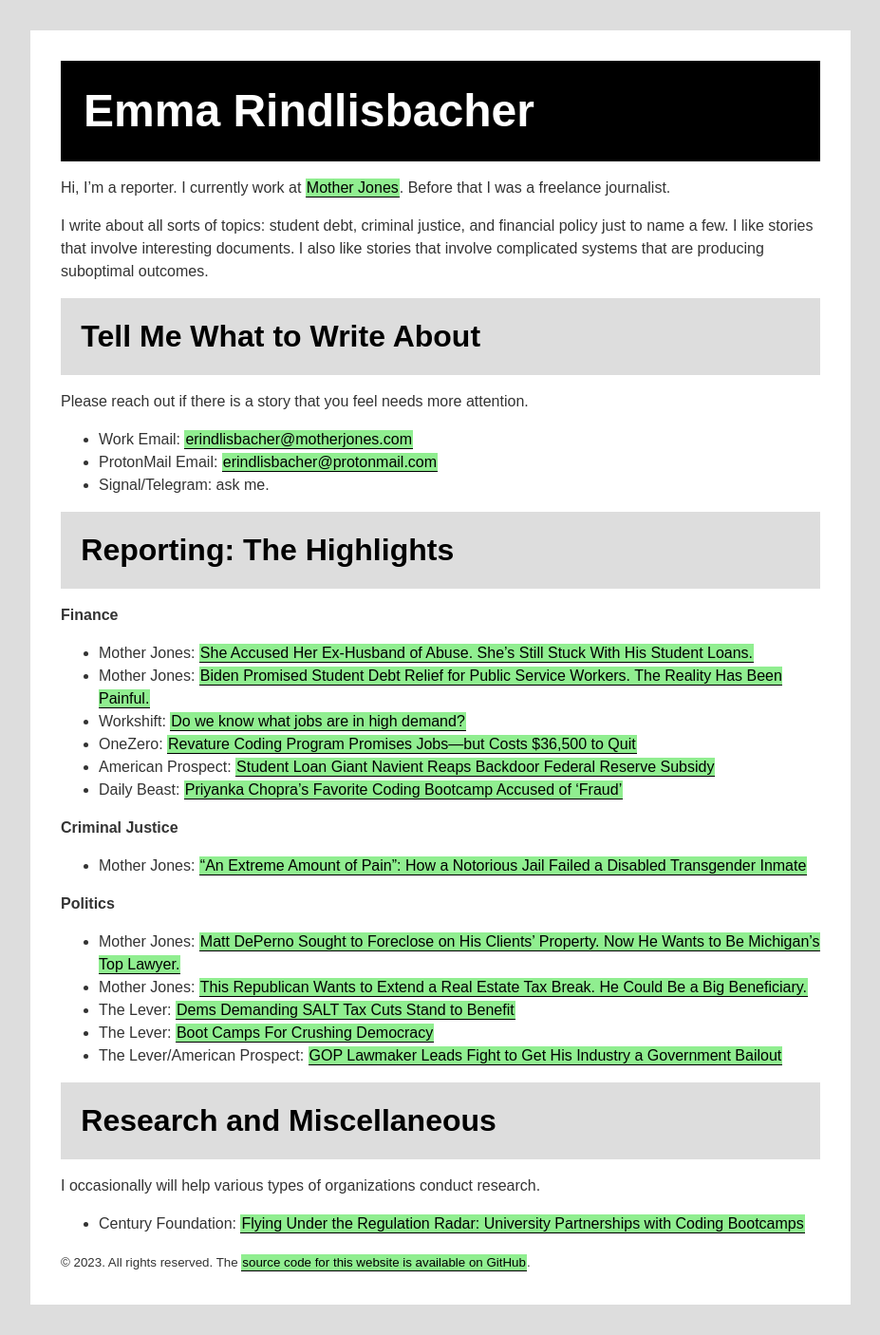
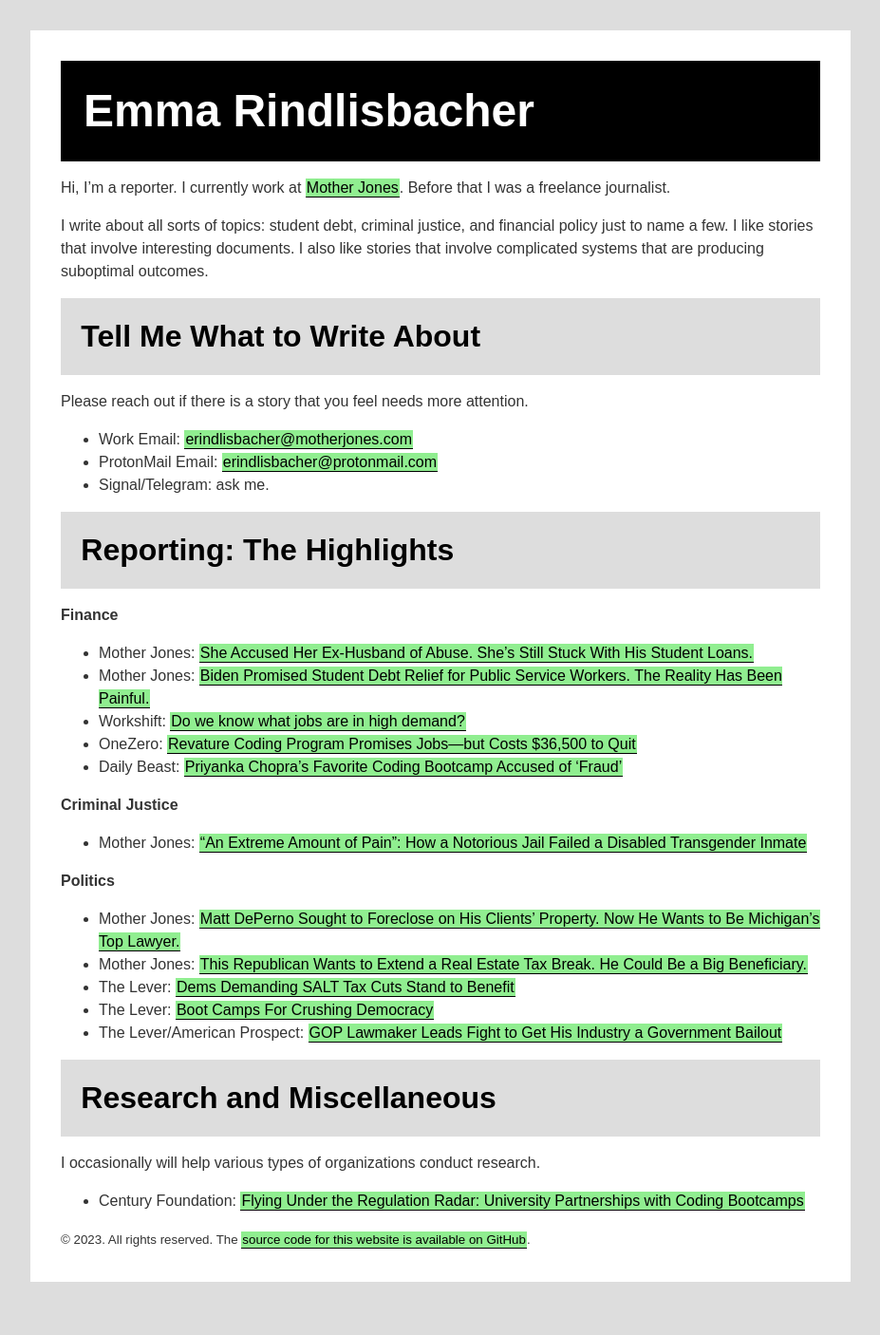
Before and after one commit to erindlisbacher/website, a Jekyll site: the page built from index.md, in a window 1280 px wide. Shown: the whole page at 95% size, without its empty margins (0-927 px from the left). Built offline with Jekyll 4.4.1, drawn with Linux system fonts in a browser that asks for light colours; after the commit the page ends 1382 px from its top, so only the background shows below that.

Commit message:
being more selective

```diff
--- a/index.md
+++ b/index.md
@@ -26,7 +26,6 @@ Please reach out if there is a story that you feel needs more attention.
 * Mother Jones: [Biden Promised Student Debt Relief for Public Service Workers. The Reality Has Been Painful.](https://www.motherjones.com/politics/2022/01/biden-promised-student-debt-relief-for-public-service-workers-the-reality-has-been-painful/)
 * Workshift: [Do we know what jobs are in high demand?](https://workshift.opencampusmedia.org/do-we-know-what-jobs-are-in-high-demand/)
 * OneZero: [Revature Coding Program Promises Jobs—but Costs $36,500 to Quit](https://onezero.medium.com/recent-grads-are-being-lured-into-indentured-servitude-by-a-coding-bootcamp-8a3b2b8e87e8)
-* American Prospect: [Student Loan Giant Navient Reaps Backdoor Federal Reserve Subsidy](https://prospect.org/economy/student-loan-giant-navient-reaps-backdoor-federal-reserve-subsidy/)
 * Daily Beast: [Priyanka Chopra’s Favorite Coding Bootcamp Accused of 'Fraud'](https://www.thedailybeast.com/priyanka-chopras-favorite-coding-bootcamp-holberton-accused-of-fraud)
 
 ### Criminal Justice
```
